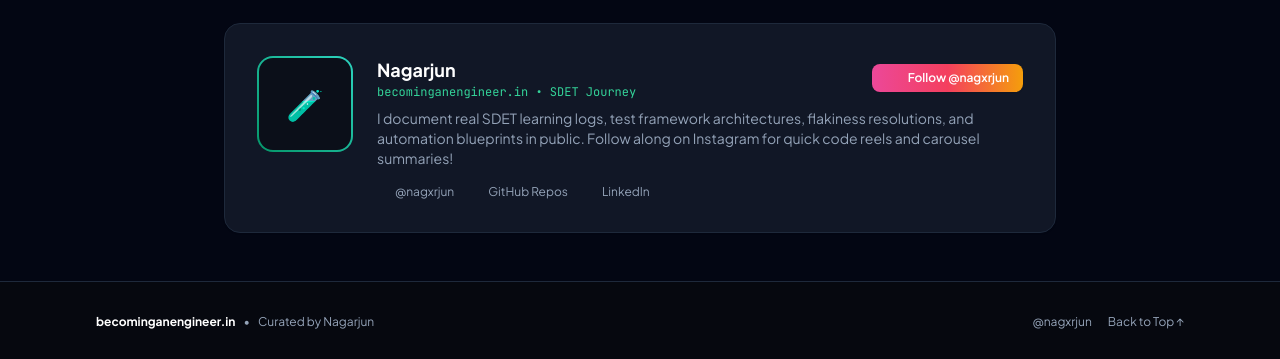
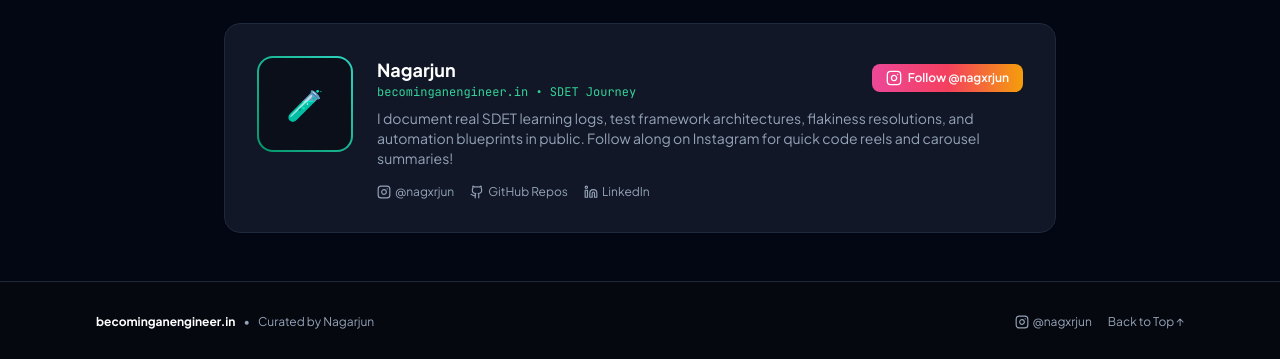
Before and after one commit to dev-arjun/engineerFE, a plain HTML site: page docs/index.html in a window 1280 px wide. Shown: the part 876-1235 px from the top of the page. Drawn offline with nearby package versions, Linux system fonts and the light colour scheme.

Commit message:
Inline GitHub/LinkedIn/Instagram SVGs (lucide dropped brand icons)

```diff
--- a/docs/index.html
+++ b/docs/index.html
@@ -245,7 +245,7 @@
               <!-- Instagram pill button -->
               <a href="https://instagram.com/nagxrjun" target="_blank" rel="noopener noreferrer"
                  class="inline-flex items-center justify-center gap-1.5 px-3.5 py-1.5 rounded-lg text-xs font-semibold text-white bg-gradient-to-r from-pink-500 via-rose-500 to-amber-500 hover:opacity-90 shadow-sm transition">
-                <i data-lucide="instagram" class="w-4 h-4"></i>
+                <svg xmlns="http://www.w3.org/2000/svg" viewBox="0 0 24 24" fill="none" stroke="currentColor" stroke-width="2" stroke-linecap="round" stroke-linejoin="round" class="w-4 h-4"><rect width="20" height="20" x="2" y="2" rx="5" ry="5"/><path d="M16 11.37A4 4 0 1 1 12.63 8 4 4 0 0 1 16 11.37z"/><line x1="17.5" x2="17.51" y1="6.5" y2="6.5"/></svg>
                 <span>Follow @nagxrjun</span>
               </a>
             </div>
@@ -256,13 +256,13 @@
 
             <div class="flex flex-wrap items-center justify-center sm:justify-start gap-4 text-xs text-slate-500 dark:text-slate-400">
               <a href="https://instagram.com/nagxrjun" target="_blank" rel="noopener noreferrer" class="hover:text-pink-500 flex items-center gap-1 transition">
-                <i data-lucide="instagram" class="w-3.5 h-3.5"></i> @nagxrjun
+                <svg xmlns="http://www.w3.org/2000/svg" viewBox="0 0 24 24" fill="none" stroke="currentColor" stroke-width="2" stroke-linecap="round" stroke-linejoin="round" class="w-3.5 h-3.5"><rect width="20" height="20" x="2" y="2" rx="5" ry="5"/><path d="M16 11.37A4 4 0 1 1 12.63 8 4 4 0 0 1 16 11.37z"/><line x1="17.5" x2="17.51" y1="6.5" y2="6.5"/></svg> @nagxrjun
               </a>
               <a href="https://github.com/devarjun" target="_blank" rel="noopener noreferrer" class="hover:text-slate-900 dark:hover:text-white flex items-center gap-1 transition">
-                <i data-lucide="github" class="w-3.5 h-3.5"></i> GitHub Repos
+                <svg xmlns="http://www.w3.org/2000/svg" viewBox="0 0 24 24" fill="none" stroke="currentColor" stroke-width="2" stroke-linecap="round" stroke-linejoin="round" class="w-3.5 h-3.5"><path d="M15 22v-4a4.8 4.8 0 0 0-1-3.5c3 0 6-2 6-5.5.08-1.25-.27-2.48-1-3.5.28-1.15.28-2.35 0-3.5 0 0-1 0-3 1.5-2.64-.5-5.36-.5-8 0C6 2 5 2 5 2c-.3 1.15-.3 2.35 0 3.5A5.403 5.403 0 0 0 4 9c0 3.5 3 5.5 6 5.5-.39.49-.68 1.05-.85 1.65-.17.6-.22 1.23-.15 1.85v4"/><path d="M9 18c-4.51 2-5-2-7-2"/></svg> GitHub Repos
               </a>
               <a href="https://www.linkedin.com/in/Nagarjunsugavaneswaran" target="_blank" rel="noopener noreferrer" class="hover:text-blue-500 flex items-center gap-1 transition">
-                <i data-lucide="linkedin" class="w-3.5 h-3.5"></i> LinkedIn
+                <svg xmlns="http://www.w3.org/2000/svg" viewBox="0 0 24 24" fill="none" stroke="currentColor" stroke-width="2" stroke-linecap="round" stroke-linejoin="round" class="w-3.5 h-3.5"><path d="M16 8a6 6 0 0 1 6 6v7h-4v-7a2 2 0 0 0-2-2 2 2 0 0 0-2 2v7h-4v-7a6 6 0 0 1 6-6z"/><rect width="4" height="12" x="2" y="9"/><circle cx="4" cy="4" r="2"/></svg> LinkedIn
               </a>
             </div>
           </div>
@@ -281,7 +281,7 @@
 
       <div class="flex items-center gap-4">
         <a href="https://instagram.com/nagxrjun" target="_blank" rel="noopener noreferrer" class="hover:text-pink-500 transition flex items-center gap-1">
-          <i data-lucide="instagram" class="w-3.5 h-3.5"></i> @nagxrjun
+          <svg xmlns="http://www.w3.org/2000/svg" viewBox="0 0 24 24" fill="none" stroke="currentColor" stroke-width="2" stroke-linecap="round" stroke-linejoin="round" class="w-3.5 h-3.5"><rect width="20" height="20" x="2" y="2" rx="5" ry="5"/><path d="M16 11.37A4 4 0 1 1 12.63 8 4 4 0 0 1 16 11.37z"/><line x1="17.5" x2="17.51" y1="6.5" y2="6.5"/></svg> @nagxrjun
         </a>
         <button onclick="window.scrollTo({top: 0, behavior: 'smooth'})" class="hover:text-emerald-500 transition">
           Back to Top &uarr;
```
Also changed, not shown: landing.html (+5 -5 lines).
